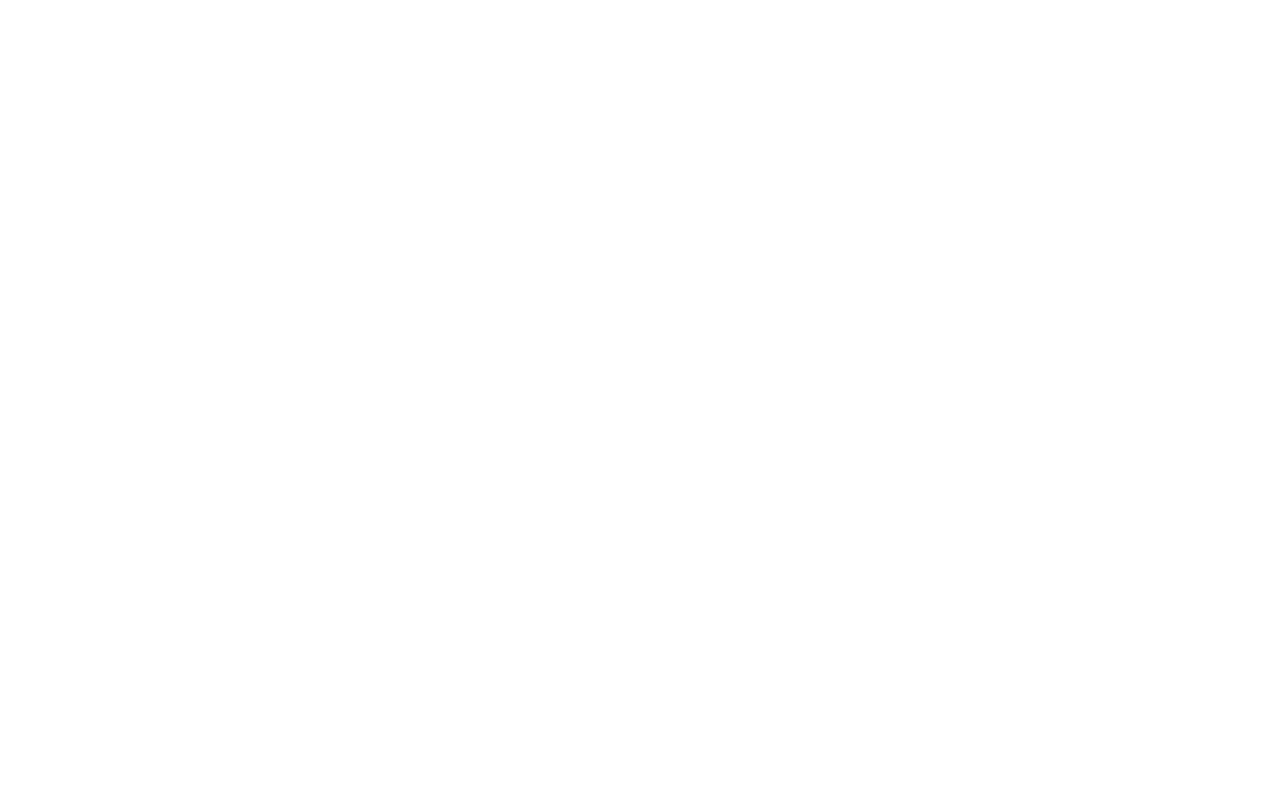
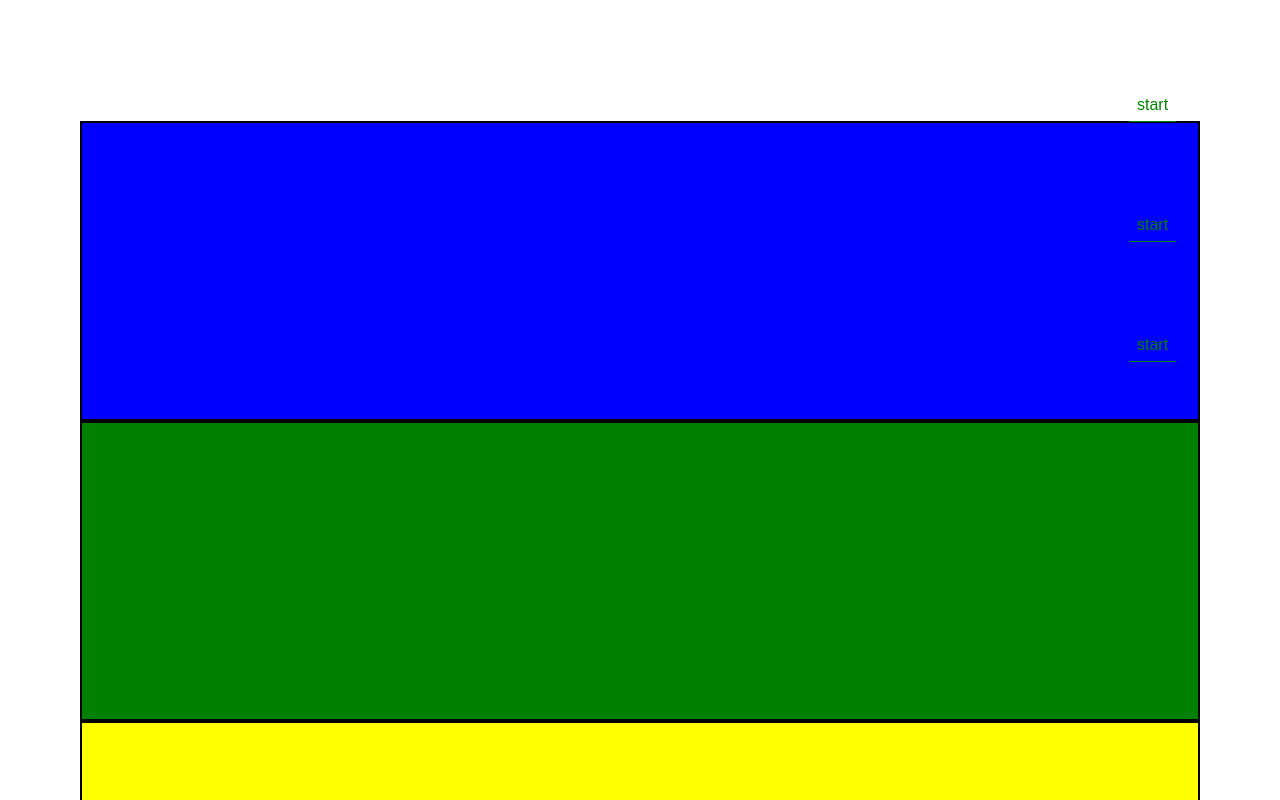
Before and after one commit to HrishikShaji/two, a React (Vite) app: page / in a window 1280 px wide. Shown: the part 1560-2360 px from the top of the page. Before the commit the page ends 1601 px from the top, so only its background shows below. Built offline with nearby package versions, Linux system fonts and the light colour scheme.

Commit message:
stacking done

```diff
--- a/src/App.tsx
+++ b/src/App.tsx
@@ -3,12 +3,14 @@
 import gsap from "gsap";
 import Hero from "./components/Hero";
 import ExpertSection from "./components/Expert";
+import StackedCards from "./components/StackedCards";
 
 function App() {
   return (
     <div >
       <Hero />
       <ExpertSection />
+      <StackedCards />
     </div>
   );
 }
--- /dev/null
+++ b/src/components/StackedCards.tsx
@@ -0,0 +1,49 @@
+import { useGSAP } from "@gsap/react"
+import gsap from "gsap"
+import { ScrollTrigger } from "gsap/all"
+import { useRef } from "react"
+
+gsap.registerPlugin(ScrollTrigger)
+
+const cards = [
+  { color: "blue" },
+  { color: "green" },
+  { color: "yellow" },
+  { color: "red" },
+]
+
+export default function StackedCards() {
+  const cardRefs = useRef<HTMLDivElement[]>([])
+  const containerRef = useRef<HTMLDivElement>(null)
+
+  useGSAP(() => {
+    const cards = cardRefs.current
+
+    cards.forEach((card, i) => {
+      ScrollTrigger.create({
+        trigger: containerRef.current,
+        pin: card,
+        pinSpacing: false,
+        markers: true,
+        start: `${i * 10}% 10%`,
+        scrub: 1,
+      })
+    })
+  }, {})
+
+  return (
+    <div className="p-20" >
+      <div className="relative" ref={containerRef}>
+        {cards.map((card, i) => (
+          <div
+            ref={el => el && (cardRefs.current[i] = el)}
+            className="  w-full h-[300px] border-black border-2"
+            style={{ zIndex: i * 10, background: card.color }}
+            key={i}
+          />
+        ))}
+      </div>
+      <div className="h-screen" />
+    </div>
+  )
+}
```
